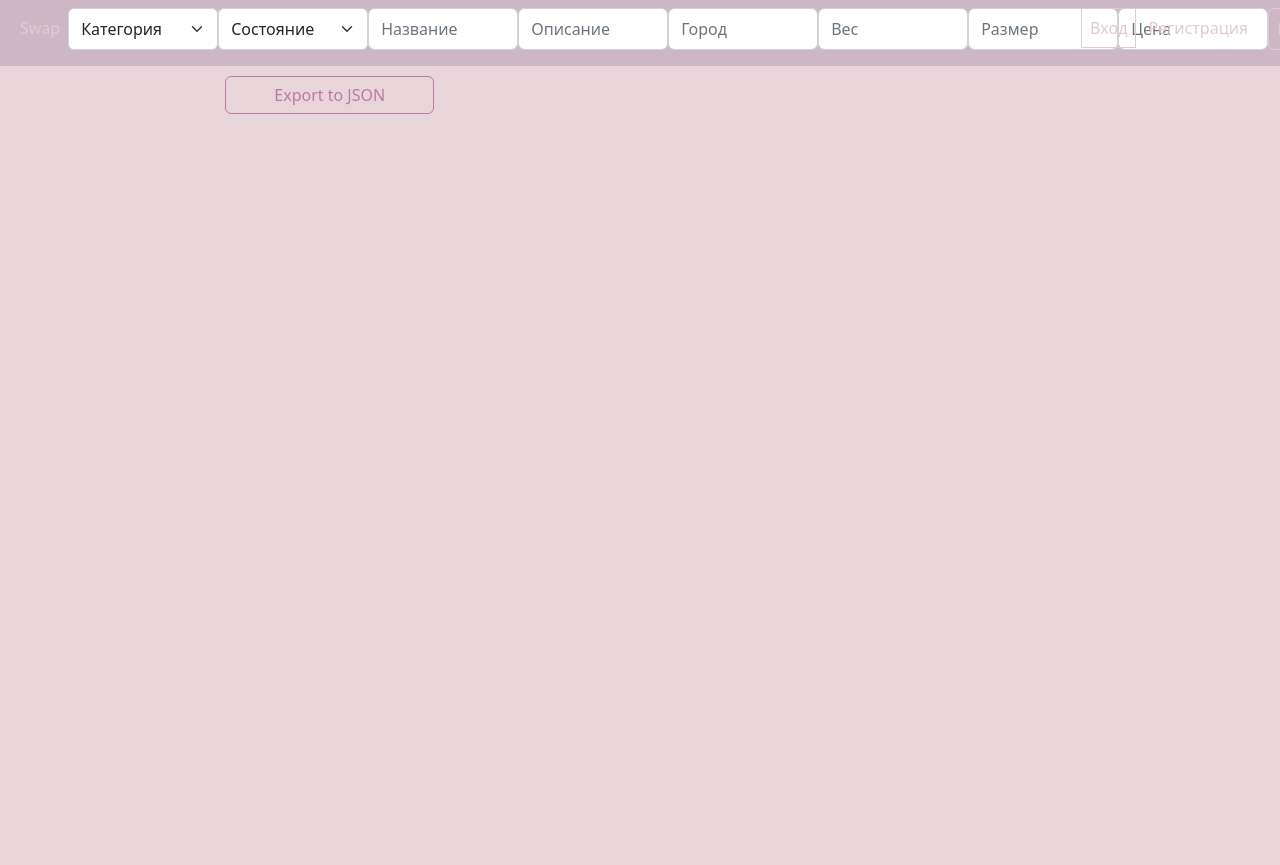
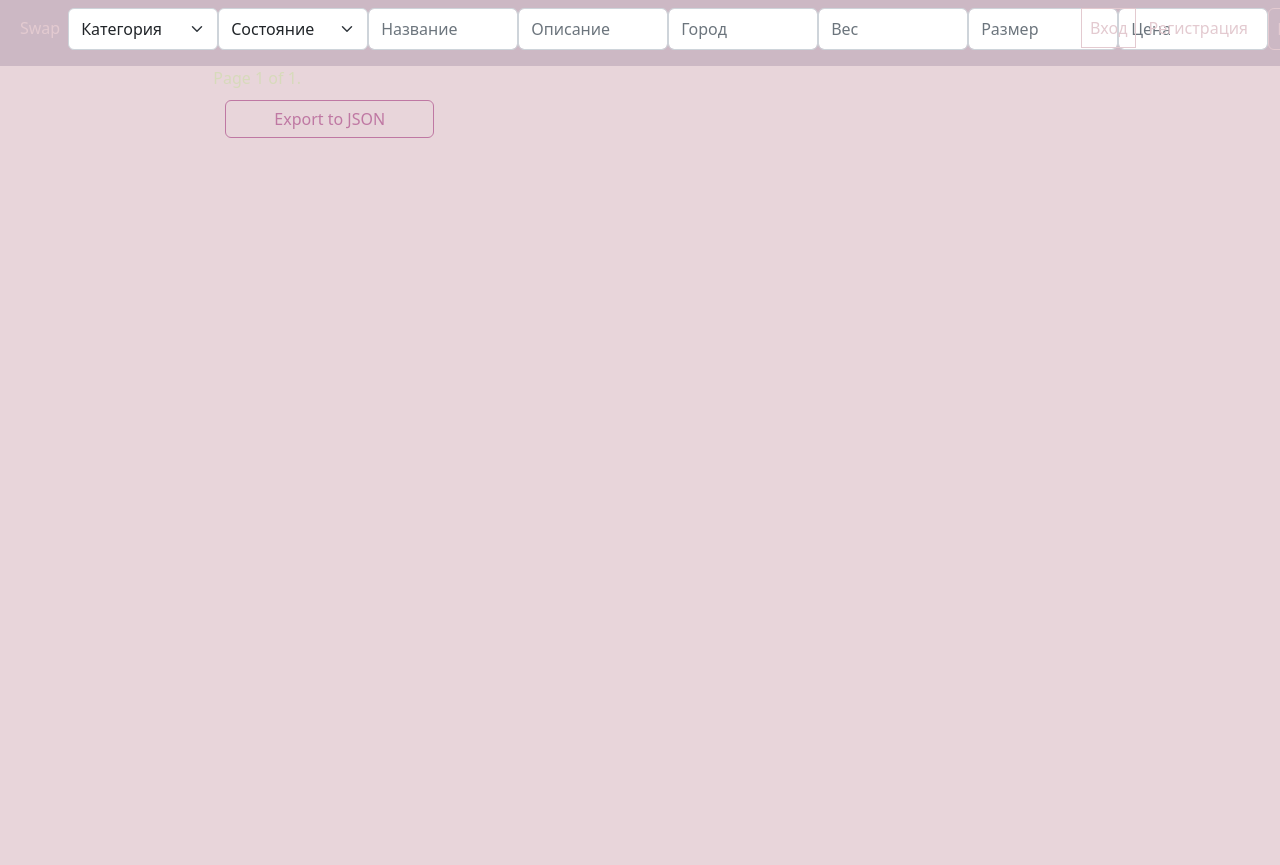
Before and after one commit to moevm/nosql2h22-swap, a Django app: page / in a window 1280 px wide; the page is wider, and only the part inside the window is pictured. Shown: the top 865 px of that part. Run offline with Django 4.2, Linux system fonts and the light colour scheme; data that the repository does not hold is empty; some web fonts are replaced.

Commit message:
add pagination

```diff
--- a/exchange_site/swap/templates/home.html
+++ b/exchange_site/swap/templates/home.html
@@ -13,7 +13,7 @@ Swap
             <div class="col-lg-2"></div>
             <div class="col-lg-8 col-md-12">
                 <div class="row">
-                    {% for offer in offers %}
+                    {% for offer in page_obj %}
                     <div class="col-lg-4 col-md-6 mt-4">
                         <div class="card">
                             {% if offer.photo %}
@@ -29,6 +29,23 @@ Swap
                         </div>
                     </div>
                     {% endfor %}
+                    <div class="pagination">
+                        <span class="step-links">
+                            {% if page_obj.has_previous %}
+                                <a href="?page=1">&laquo; first</a>
+                                <a href="?page={{ page_obj.previous_page_number }}">previous</a>
+                            {% endif %}
+
+                            <span class="current">
+                                Page {{ page_obj.number }} of {{ page_obj.paginator.num_pages }}.
+                            </span>
+
+                            {% if page_obj.has_next %}
+                                <a href="?page={{ page_obj.next_page_number }}">next</a>
+                                <a href="?page={{ page_obj.paginator.num_pages }}">last &raquo;</a>
+                            {% endif %}
+                        </span>
+                    </div>
                     <form action="{% url 'export_offers_to_json' %}" method="GET">
                         <button type="submit" class="px-5 btn" style="margin-top: 10px; color: rgb(191, 120, 163); border-style: solid; border-width: 0.5px; border-color: rgb(191, 120, 163);" data-bs-toggle="modal" data-bs-target="#exampleModal">
                             Export to JSON
--- a/exchange_site/swap/views.py
+++ b/exchange_site/swap/views.py
@@ -16,6 +16,7 @@ from django.views.generic import CreateView, FormView, TemplateView, View, Updat
 from pymongo import TEXT
 import datetime
 from .forms import ImportOfferFromJSONForm, OfferForm, LoginForm, RegisterForm
+from django.core.paginator import Paginator
 
 BASE_DIR = Path(__file__).resolve().parent.parent
 
@@ -118,6 +119,12 @@ class HomeView(TemplateView):
         dbname = client['swap_db']
         collection = dbname['swap_collection']
         context["offers"] = collection.find()
+        offers = list(collection.find())
+        print(type(offers), flush=True)
+        paginator = Paginator(offers, 10)
+        page_number = self.request.GET.get('page', 1)
+        page_obj = paginator.get_page(page_number)
+        context['page_obj'] = page_obj
         return context
 
 
```
